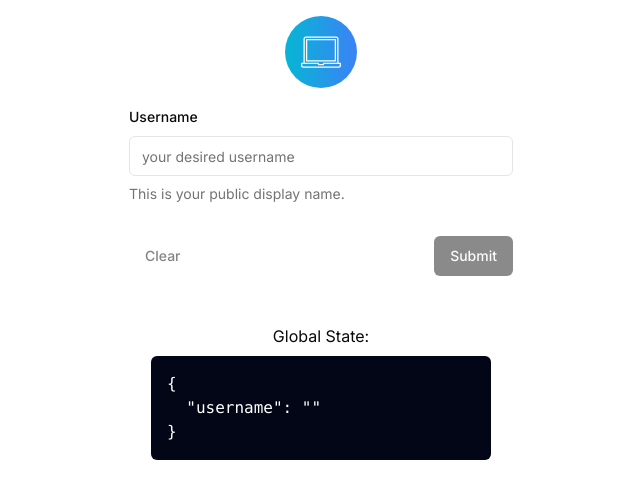
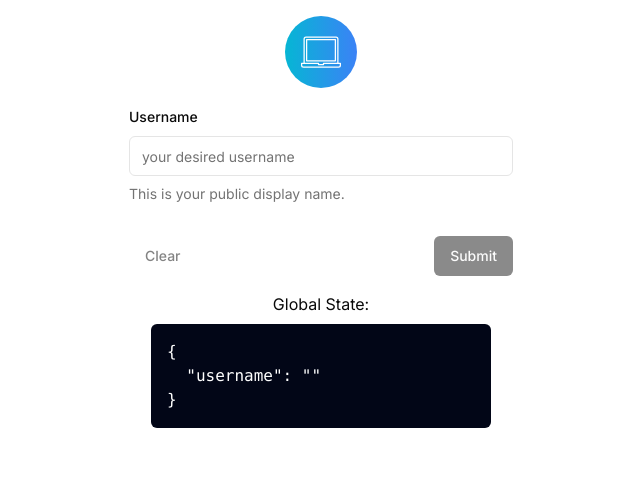
Before and after one commit to JoaoPauloCMarra/Nextjs-Boilerplate, a Next.js app: page / in a window 1280 px wide. Shown: the top 498 px of the page, without its empty margins (319-959 px from the left). Built offline with nearby package versions, Linux system fonts and the light colour scheme.

Commit message:
fix small device layout

```diff
--- a/src/features/username-form/use-username-form.tsx
+++ b/src/features/username-form/use-username-form.tsx
@@ -33,7 +33,7 @@ export function useUsernameForm<T extends FieldValues>(form: UseFormReturn<T, un
 			toast({
 				title: 'The server sent this back:',
 				description: (
-					<pre className="mt-2 w-[340px] rounded-md bg-slate-950 p-4">
+					<pre className="mt-2 w-[340px] max-w-full rounded-md bg-slate-950 p-4">
 						<code className="text-white">{JSON.stringify(json, null, 2)}</code>
 					</pre>
 				)
--- a/src/pages/home-page.tsx
+++ b/src/pages/home-page.tsx
@@ -18,14 +18,16 @@ export default function HomePage() {
 	return (
 		<PageContainer>
 			<div className="flex w-full max-w-sm flex-col gap-4">
+				<div className="flex w-full flex-col gap-4">
 					<BrandLogo />
 					<UsernameForm />
 				</div>
-			<div className="mt-12 flex w-full max-w-sm flex-col items-center">
+				<div className="flex w-full flex-col items-center">
 					<h4>Global State:</h4>
-				<pre className="mt-2 w-[340px] rounded-md bg-slate-950 p-4">
+					<pre className="mt-2 w-[340px] max-w-full rounded-md bg-slate-950 p-4">
 						<code className="text-white">{JSON.stringify(userInfo, null, 2)}</code>
 					</pre>
+				</div>
 			</div>
 		</PageContainer>
 	);
```
Lines whose indentation alone changed are shown as unchanged.
